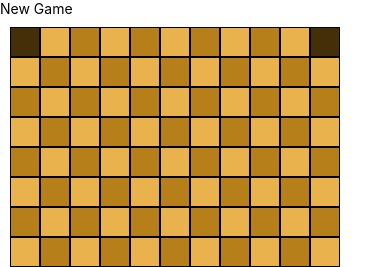
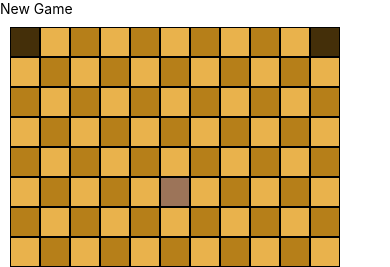
Before and after one commit to AndreaAlunniGuiducci/nhefatafl, a React Native app: screen / in a window 390 px wide. Shown: the top 267 px of the page. Built offline with nearby package versions, Linux system fonts and the light colour scheme.

Commit message:
throne board style

```diff
--- a/components/Board/index.tsx
+++ b/components/Board/index.tsx
@@ -1,7 +1,6 @@
 import { View } from "react-native";
 import { Box } from "../Box";
-import { styles } from "./styles";
-import { darkBox, exitBox, lightBox } from "./styles";
+import { darkBox, exitBox, styles, throne, lightBox } from "./styles";
 import { useAppSelector } from "../../customHooks/reduxHooks";
 import { useEffect } from "react";
 import { startGame } from "../../utils/startGame";
@@ -17,6 +16,16 @@ export const Board = () => {
       {boardState.map((col, index) => (
         <View key={index}>
           {col.map((row: any) => {
+            if (row.row === 5 && row.col === 5) {
+              return (
+                <Box
+                  key={`row_${row.row}-col_${row.col}`}
+                  position={{ row: row.row, col: row.col }}
+                  piece={row.piece}
+                  style={{ backgroundColor: throne }}
+                />
+              );
+            }
             if (
               (row.row === 0 && row.col === 0) ||
               (row.row === col.length - 1 && row.col === 0) ||
--- a/components/Board/styles.tsx
+++ b/components/Board/styles.tsx
@@ -1,5 +1,6 @@
 import {StyleSheet} from 'react-native';
 
+export const throne = '#9c7459'
 export const exitBox = '#442f09';
 export const darkBox = '#b67f19';
 export const lightBox = '#e9b24c';
```
